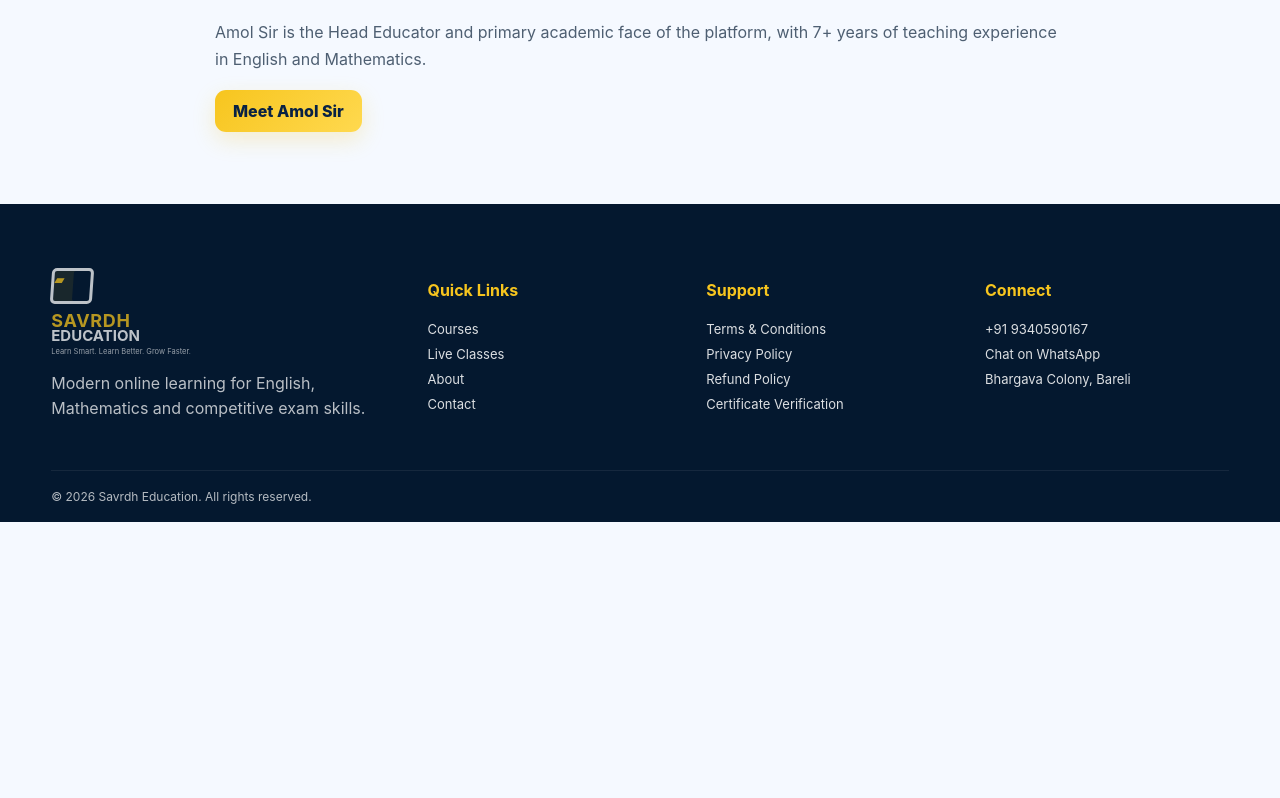
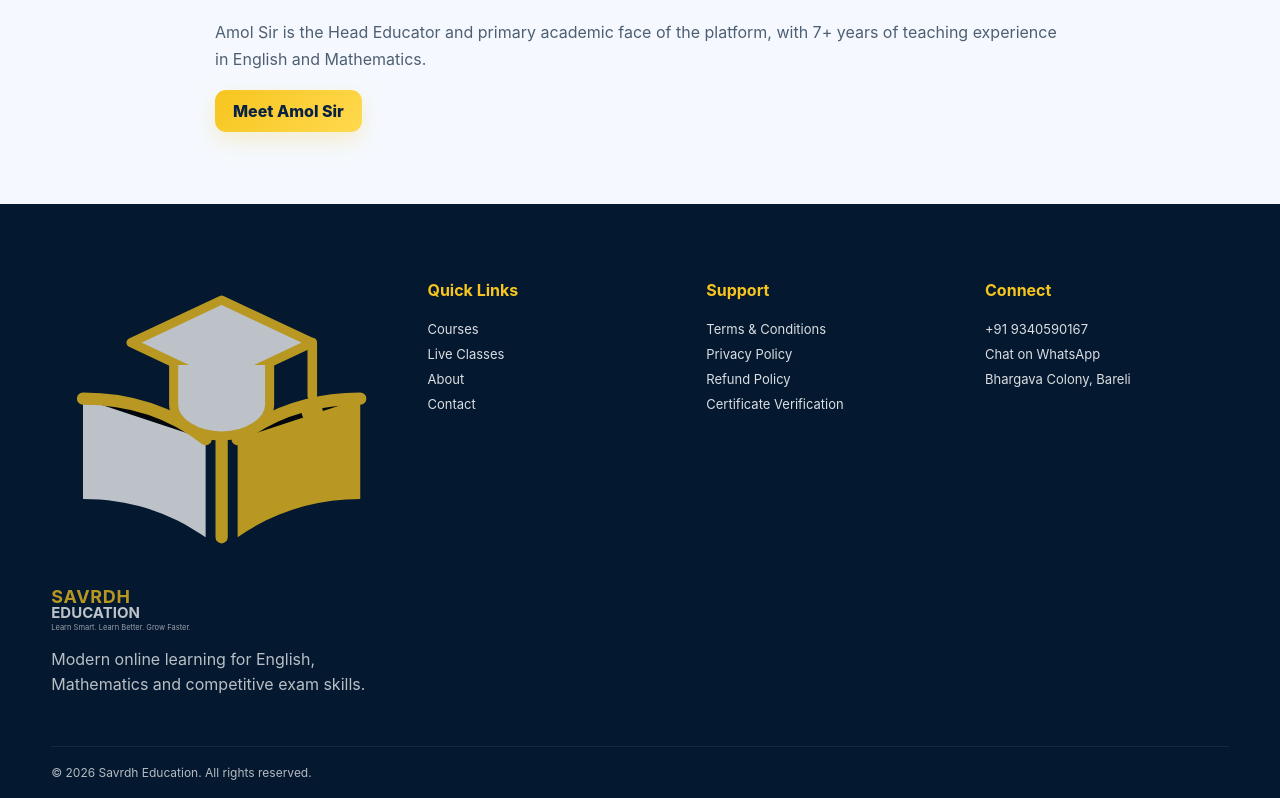
Before and after one commit to savrdhtechnology-cloud/Savrdh-Education-Portal, a Next.js app: page /about in a window 1280 px wide. Shown: the part 627-1425 px from the top of the page. Before the commit the page ends 1149 px from the top, so only its background shows below. Built offline with nearby package versions, Linux system fonts and the light colour scheme; no server answers.

Commit message:
Rebuild premium Savrdh Education logo

```diff
--- a/components/logo.tsx
+++ b/components/logo.tsx
@@ -1,2 +1,24 @@
 import Link from 'next/link'
-export function Logo(){return <Link href="/" className="logo" aria-label="Savrdh Education home"><span className="logoBook">▰</span><span><b>SAVRDH</b><strong>EDUCATION</strong><small>Learn Smart. Learn Better. Grow Faster.</small></span></Link>}
+
+export function Logo(){
+  return (
+    <Link href="/" className="logo" aria-label="Savrdh Education home">
+      <span className="logoMark" aria-hidden="true">
+        <svg viewBox="0 0 64 58" focusable="false">
+          <path d="M6 24.5c8.8 0 16.5 2.5 23 7.6v18.4c-6.8-4.8-14.5-7.2-23-7.2V24.5Z" fill="#fff"/>
+          <path d="M58 24.5c-8.8 0-16.5 2.5-23 7.6v18.4c6.8-4.8 14.5-7.2 23-7.2V24.5Z" fill="#f8c61f"/>
+          <path d="M6 24.5c8.8 0 16.5 2.5 23 7.6M58 24.5c-8.8 0-16.5 2.5-23 7.6M32 31.7v18.8" stroke="#f8c61f" strokeWidth="2.3" strokeLinecap="round"/>
+          <path d="M15 14 32 6l17 8-17 8-17-8Z" fill="#fff" stroke="#f8c61f" strokeWidth="1.7" strokeLinejoin="round"/>
+          <path d="M23 18.2v7.4c0 3.2 4.1 5.9 9 5.9s9-2.7 9-5.9v-7.4" fill="#fff" stroke="#f8c61f" strokeWidth="1.7" strokeLinejoin="round"/>
+          <path d="M49 14v10" stroke="#f8c61f" strokeWidth="1.8" strokeLinecap="round"/>
+          <circle cx="49" cy="27" r="2" fill="#f8c61f"/>
+        </svg>
+      </span>
+      <span className="logoType">
+        <b>SAVRDH</b>
+        <strong>EDUCATION</strong>
+        <small>Learn Smart. Learn Better. Grow Faster.</small>
+      </span>
+    </Link>
+  )
+}
```
